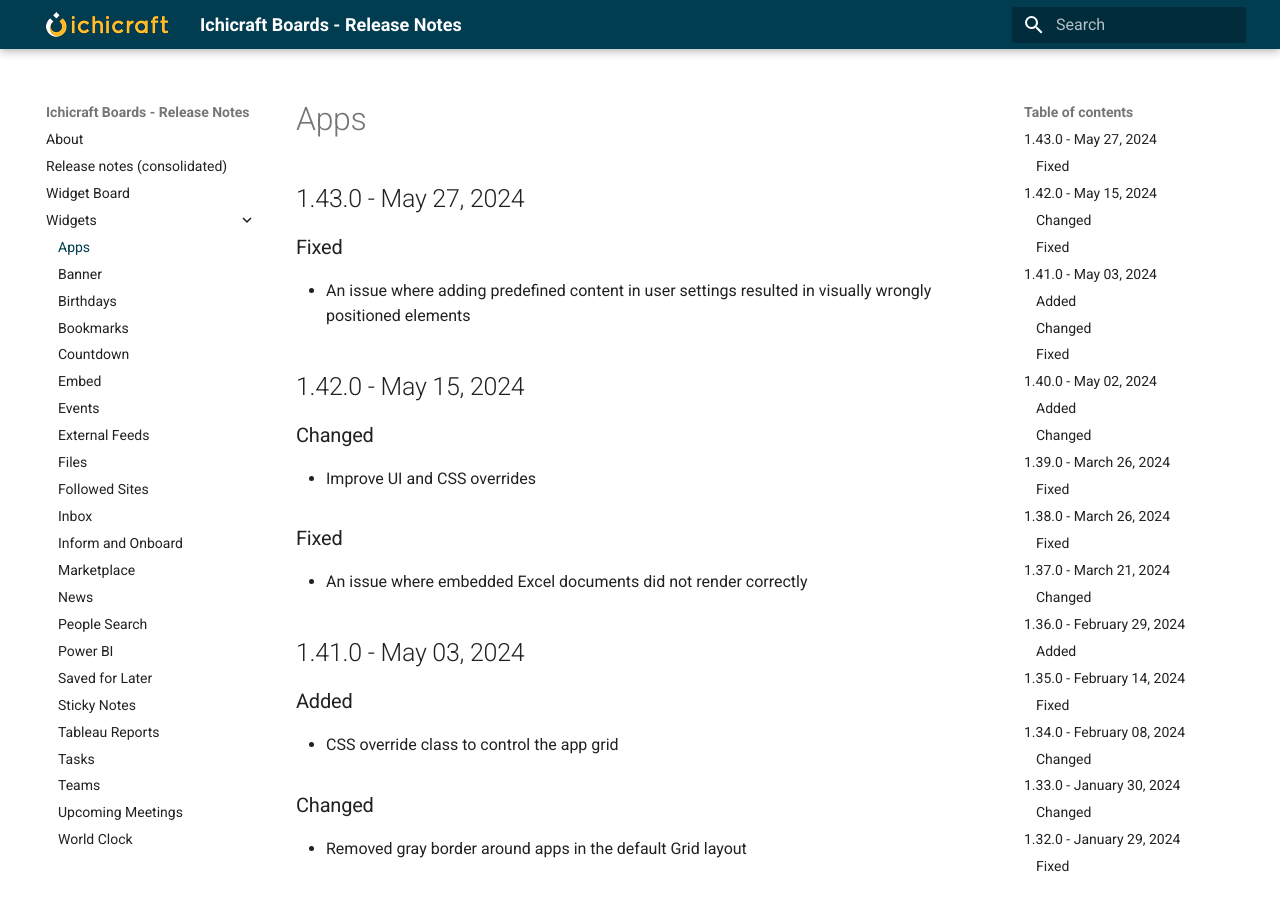
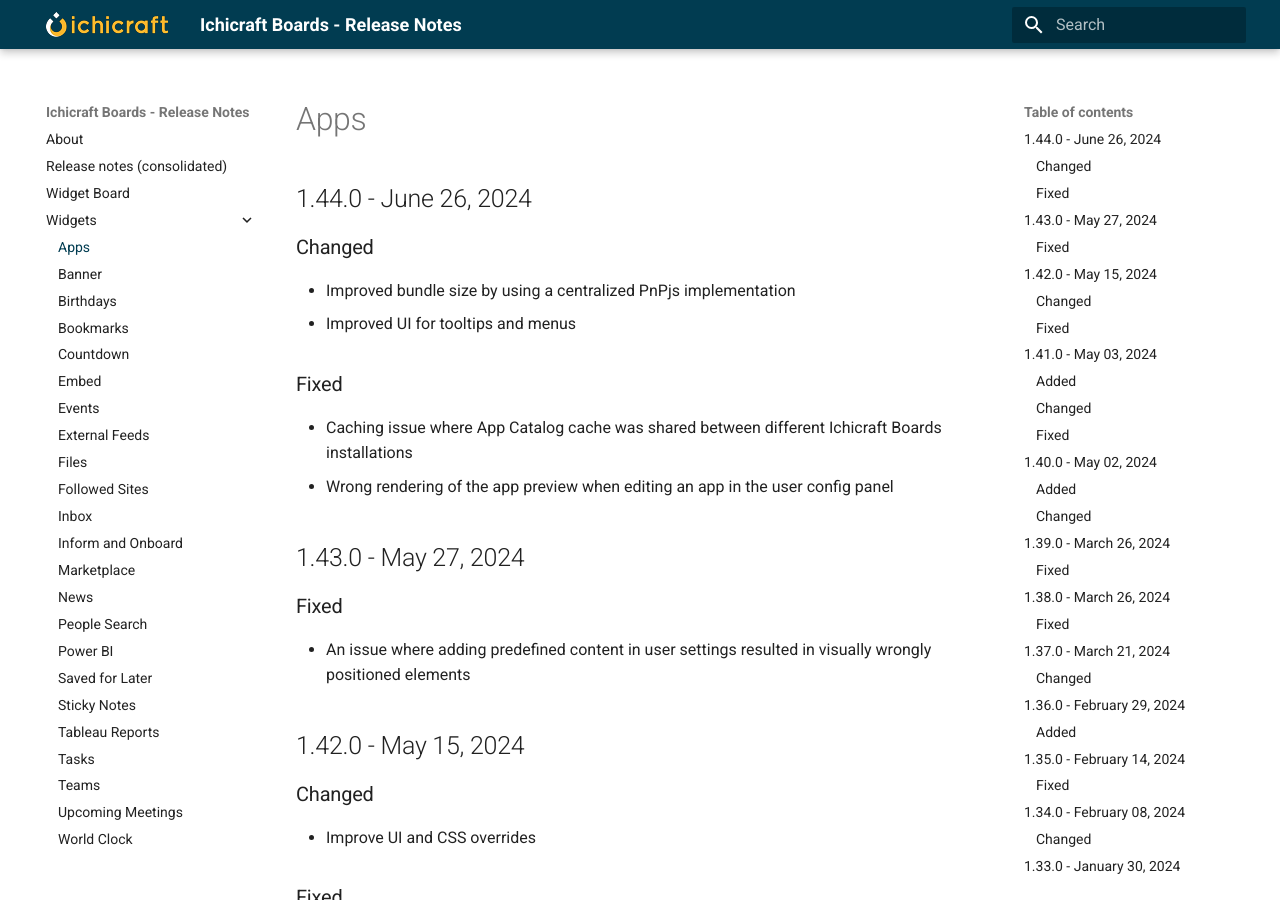
Before and after one commit to ichicraft/widgets-docs, an MkDocs documentation site: the page built from docs/Widgets/Apps.md, in a window 1280 px wide and 900 px high. Built offline with MkDocs 1.6.1 and Material for MkDocs 9.7.7, drawn with Linux system fonts in a browser that asks for light colours.

```diff
--- a/docs/Widgets/Apps.md
+++ b/docs/Widgets/Apps.md
@@ -1,3 +1,13 @@
+## 1.44.0 - June 26, 2024
+
+### Changed
+- Improved bundle size by using a centralized PnPjs implementation
+- Improved UI for tooltips and menus
+
+### Fixed
+- Caching issue where App Catalog cache was shared between different Ichicraft Boards installations
+- Wrong rendering of the app preview when editing an app in the user config panel
+
 ## 1.43.0 - May 27, 2024
 
 ### Fixed
```
Also changed, not shown: docs/Release-notes-(consolidated).md (+10 -0 lines).
